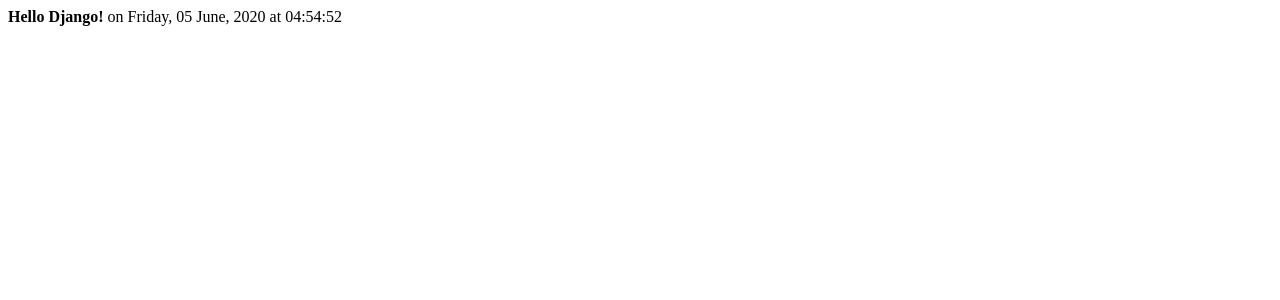
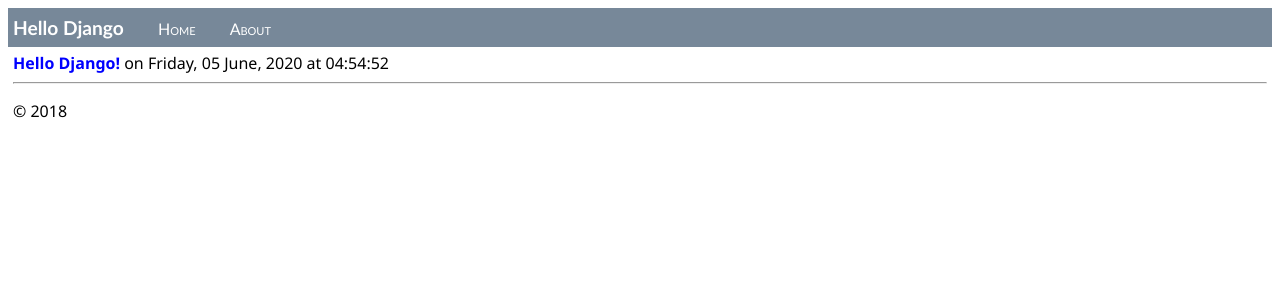
Before and after one commit to M-Koji/LearningDjango2, a Django app: page / in a window 1280 px wide. Shown: the top 300 px of the page. Run offline with Django 3.2, Linux system fonts and the light colour scheme.

Commit message:
tutorial3

```diff
--- a/BasicProject2/BasicProject2/urls.py
+++ b/BasicProject2/BasicProject2/urls.py
@@ -27,4 +27,5 @@ import HelloDjangoApp.views
 urlpatterns = [
     url(r'^$', HelloDjangoApp.views.index, name='index'),
     url(r'^home$', HelloDjangoApp.views.index, name='home'),
+    url(r'^about$', HelloDjangoApp.views.about, name='about'),
 ]
--- /dev/null
+++ b/BasicProject2/HelloDjangoApp/static/site.css
@@ -0,0 +1,32 @@
+.message {
+    font-weight: 600;
+    color: blue;
+}
+
+.navbar {
+    background-color: lightslategray;
+    font-size: 1em;
+    font-family: 'Trebuchet MS', 'Lucida Sans Unicode', 'Lucida Grande', 'Lucida Sans', Arial, sans-serif;
+    color: white;
+    padding: 8px 5px 8px 5px;
+}
+
+    .navbar a {
+        text-decoration: none;
+        color: inherit;
+    }
+
+.navbar-brand {
+    font-size: 1.2em;
+    font-weight: 600;
+}
+
+.navbar-item {
+    font-variant: small-caps;
+    margin-left: 30px;
+}
+
+.body-content {
+    padding: 5px;
+    font-family: 'Segoe UI', Tahoma, Geneva, Verdana, sans-serif;
+}
--- a/BasicProject2/HelloDjangoApp/templates/HelloDjangoApp/index.html
+++ b/BasicProject2/HelloDjangoApp/templates/HelloDjangoApp/index.html
@@ -1,11 +1,22 @@
+{% extends "HelloDjangoApp/layout.html" %}
+
 <html>
     <head>
         <title>{{ title }}</title>
+        {% load staticfiles %} <!-- Instruct Django to load static files -->
+        <link rel="stylesheet" type="text/css" href="{% static 'site.css' %}" />
     </head>
 
     <body>
 
-        <strong>{{ message }}</strong>{{ content }}
+        <span class="message">{{ message }}</span>{{ content }}
+        <div><a href="about">About</a></div>
+
+
+
+        {% block content %}
+        <span class="message">{{ message }}</span>{{ content }}
+        {% endblock %}
 
     </body>
 </html>
--- /dev/null
+++ b/BasicProject2/HelloDjangoApp/templates/HelloDjangoApp/layout.html
@@ -0,0 +1,25 @@
+<!DOCTYPE html>
+<html>
+<head>
+    <meta charset="utf-8" />
+    <title>{{ title }}</title>
+    {% load staticfiles %}
+    <link rel="stylesheet" type="text/css" href="{% static 'site.css' %}" />
+</head>
+
+<body>
+    <div class="navbar">
+       <a href="/" class="navbar-brand">Hello Django</a>
+       <a href="{% url 'home' %}" class="navbar-item">Home</a>
+       <a href="{% url 'about' %}" class="navbar-item">About</a>
+    </div>
+
+    <div class="body-content">
+ {% block content %}{% endblock %}
+        <hr/>
+        <footer>
+            <p>&copy; 2018</p>
+        </footer>
+    </div>
+</body>
+</html>
--- a/BasicProject2/HelloDjangoApp/views.py
+++ b/BasicProject2/HelloDjangoApp/views.py
@@ -28,3 +28,13 @@ def index(request):
             'content' : " on " + now.strftime("%A, %d %B, %Y at %X")
         }
     )
+
+def about(request):
+    return render(
+        request,
+        "HelloDjangoApp/about.html",
+        {
+            'title' : "About HelloDjangoApp",
+            'content' : "Example app page for Django."
+        }
+    )
```
Also changed, not shown: BasicProject2/HelloDjangoApp/templates/HelloDjangoApp/about.html (added, +18 -0 lines), 1 other file.
